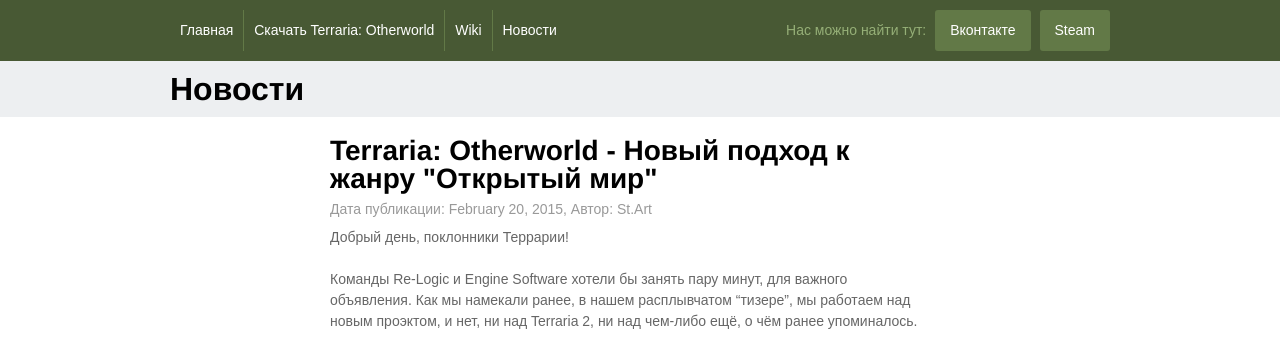
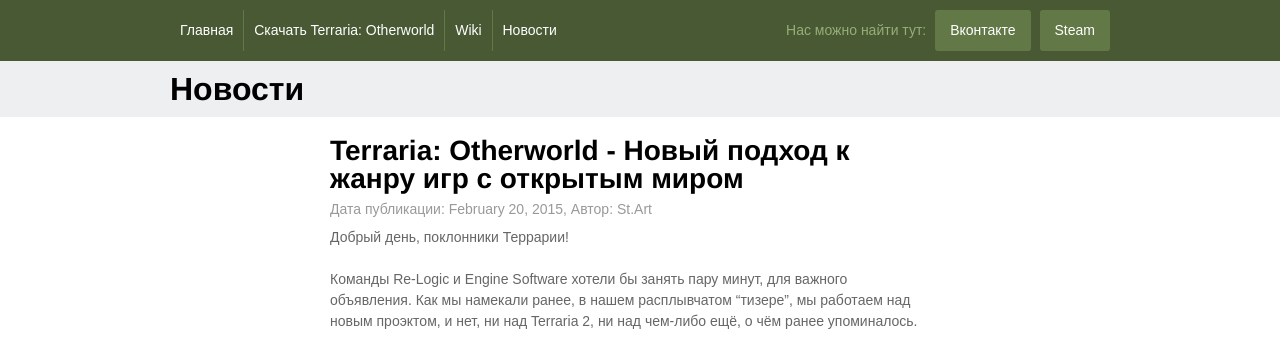
Before and after one commit to Xekep/www.terraria-otherworld.ru, a Jekyll site: the page built from _posts/2015-02-20-terraria-otherworld-novyiy-podhod-k-zhanru-otkryityiy-mir.md, in a window 1280 px wide. Shown: the top 355 px of the page. Built offline with Jekyll 4.4.1, drawn with Linux system fonts in a browser that asks for light colours; nearby versions of some CDN libraries; some web fonts are replaced; comment, search, counter and statistics services are not loaded.

Commit message:
Update 2015-02-20-terraria-otherworld-novyiy-podhod-k-zhanru-otkryityiy-mir.md

```diff
--- a/_posts/2015-02-20-terraria-otherworld-novyiy-podhod-k-zhanru-otkryityiy-mir.md
+++ b/_posts/2015-02-20-terraria-otherworld-novyiy-podhod-k-zhanru-otkryityiy-mir.md
@@ -1,6 +1,6 @@
 ---
   layout: post
-  title: "Terraria: Otherworld - Новый подход к жанру \"Открытый мир\""
+  title: "Terraria: Otherworld - Новый подход к жанру игр с открытым миром"
   keywords: "Terraria Otherworld, дата выхода"
   author: "St.Art"
 ---
```
